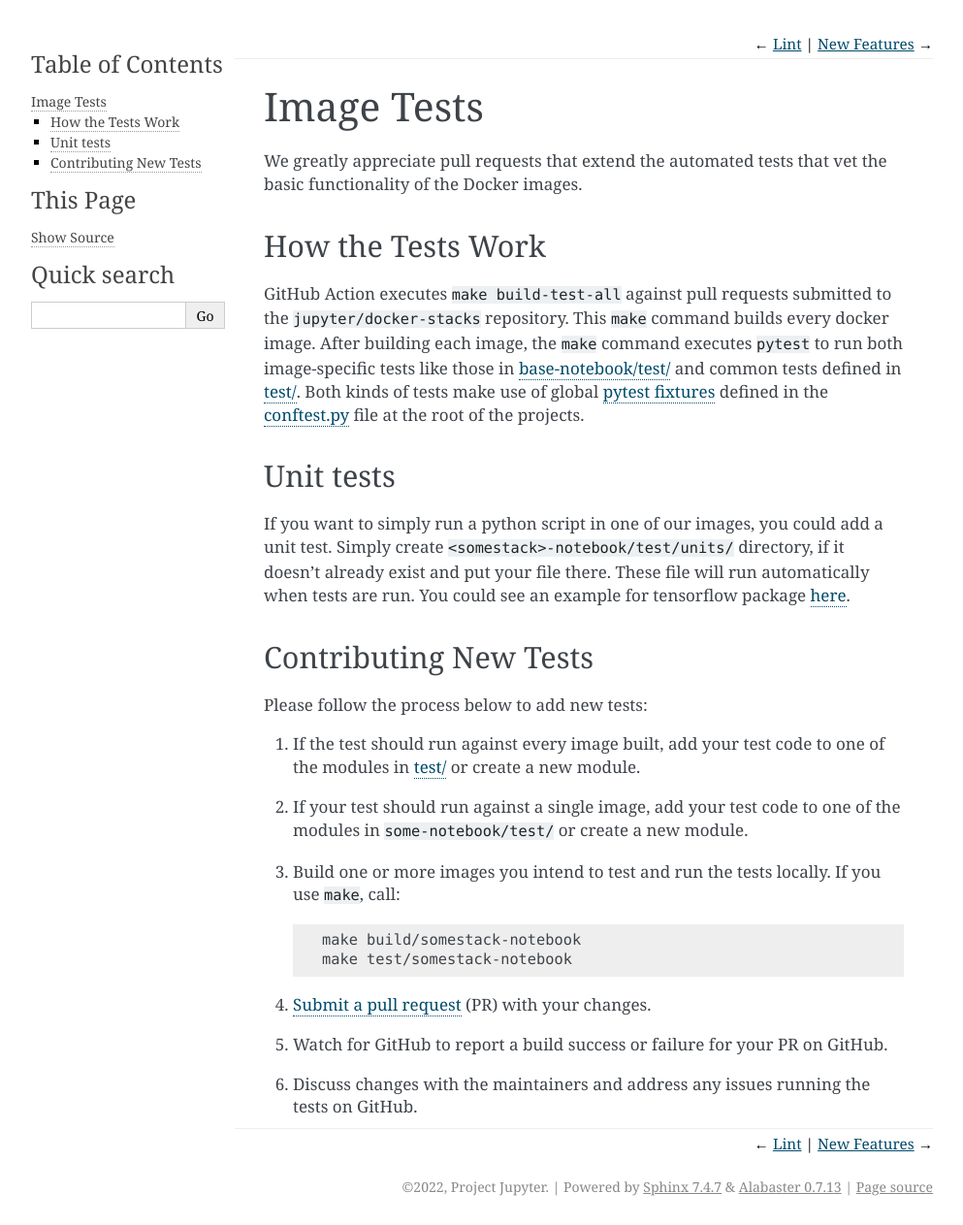
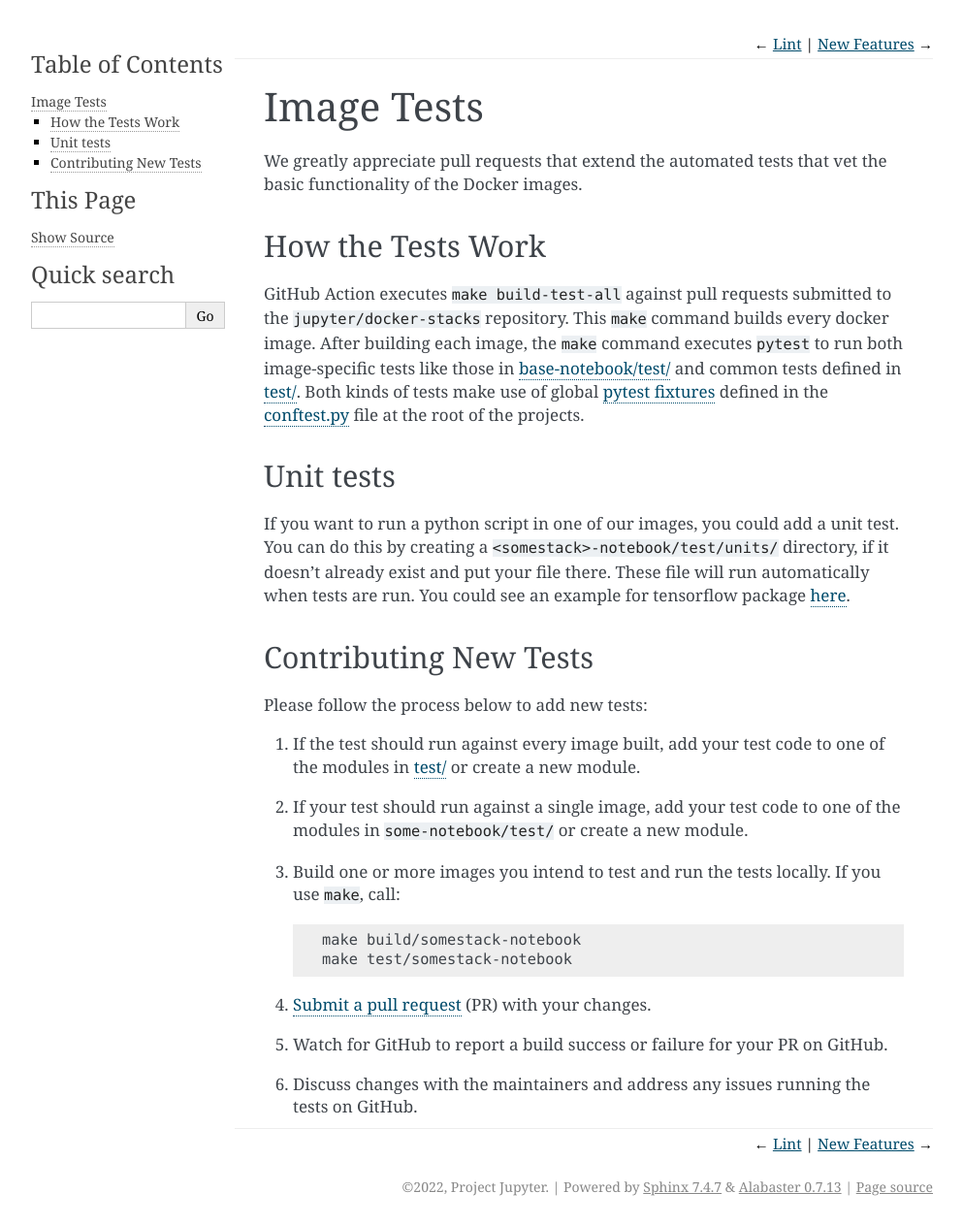
Before and after one commit to jupyter/docker-stacks, a Sphinx documentation site: the page built from docs/contributing/tests.md, in a window 1280 px wide. Shown: the whole page at 97% size, without its empty margins (148-1141 px from the left). Built offline with Sphinx 7.4.7, drawn with Linux system fonts in a browser that asks for light colours.

Commit message:
Apply suggestions from code review
Co-authored-by: Tania Allard <taniar.allard@gmail.com>

```diff
--- a/docs/contributing/tests.md
+++ b/docs/contributing/tests.md
@@ -15,8 +15,8 @@ defined in the [conftest.py](https://github.com/jupyter/docker-stacks/blob/maste
 
 ## Unit tests
 
-If you want to simply run a python script in one of our images, you could add a unit test.
-Simply create `<somestack>-notebook/test/units/` directory, if it doesn't already exist and put your file there.
+If you want to run a python script in one of our images, you could add a unit test.
+You can do this by creating a `<somestack>-notebook/test/units/` directory, if it doesn't already exist and put your file there.
 These file will run automatically when tests are run.
 You could see an example for tensorflow package [here](https://github.com/jupyter/docker-stacks/blob/HEAD/tensorflow-notebook/test/units/unit_tensorflow.py).
 
```
Also changed, not shown: docs/contributing/features.md (+1 -1 lines), docs/contributing/packages.md (+1 -1 lines), docs/maintaining/tasks.md (+1 -1 lines).
